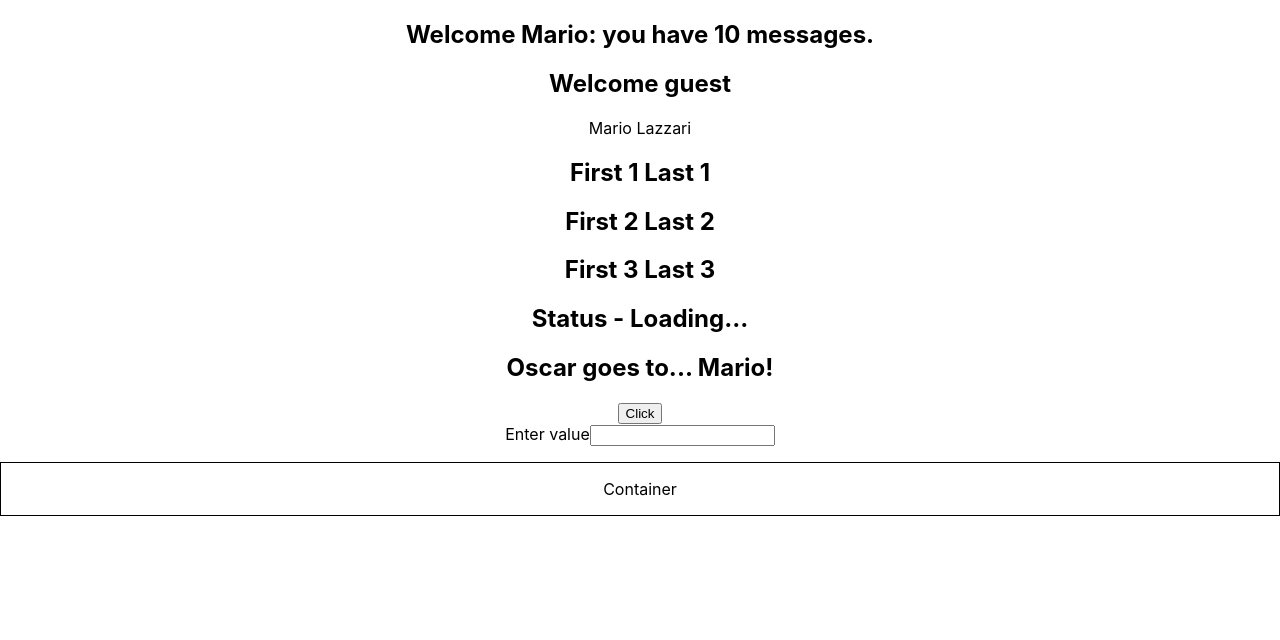
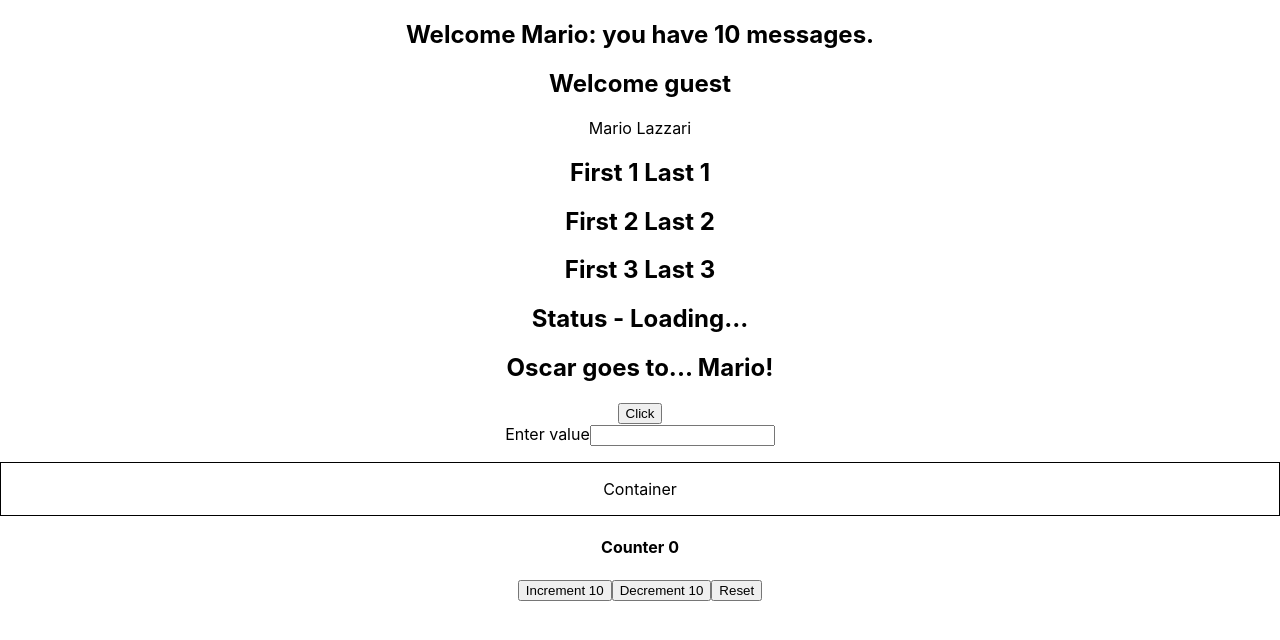
Before and after one commit to mariolazzari/react-ts-ce, a React (Create React App) app: page / in a window 1280 px wide. Shown: the top 640 px of the page. Built offline with nearby package versions, Linux system fonts and the light colour scheme.

Commit message:
Done lesson 13

```diff
--- a/src/App.tsx
+++ b/src/App.tsx
@@ -9,9 +9,7 @@ import Heading from "./components/Heading";
 import Button from "./components/Button";
 import Input from "./components/Input";
 import Container from "./components/Container";
-
-const App = () => {
-  const [value, setValue] = useState("");
+import Counter from "./components/Counter";
 
 const person = {
   first: "Mario",
@@ -23,6 +21,15 @@ const App = () => {
   { first: "First 2", last: "Last 2" },
   { first: "First 3", last: "Last 3" },
 ];
+
+const App = () => {
+  const [value, setValue] = useState("");
+
+  const styles = {
+    border: "1px solid black",
+    padding: "1rem",
+    margin: "1rem 0",
+  };
 
   const onButtonClick = (
     e: React.MouseEvent<HTMLButtonElement>,
@@ -50,13 +57,9 @@ const App = () => {
       <Button onClick={onButtonClick} />
       <Input label="Enter value" value={value} onChange={onInputChange} />
 
-      <Container
-        styles={{
-          border: "1px solid black",
-          padding: "1rem",
-          margin: "1rem 0",
-        }}
-      />
+      <Container styles={styles} />
+
+      <Counter />
     </div>
   );
 };
--- /dev/null
+++ b/src/components/Counter.tsx
@@ -0,0 +1,59 @@
+import { useReducer } from "react";
+
+type CounterState = {
+  count: number;
+};
+
+type UpdateAction = {
+  type: "increment" | "decrement";
+  payload: number;
+};
+
+type ResetAction = {
+  type: "reset";
+};
+
+type CounterAction = UpdateAction | ResetAction;
+
+const initialState = {
+  count: 0,
+};
+
+const reducer = (state: CounterState, action: CounterAction) => {
+  switch (action.type) {
+    case "increment":
+      return {
+        count: state.count + action.payload,
+      };
+
+    case "decrement":
+      return {
+        count: state.count - action.payload,
+      };
+
+    case "reset":
+      return initialState;
+
+    default:
+      return state;
+  }
+};
+
+const Counter = () => {
+  const [state, dispatch] = useReducer(reducer, initialState);
+
+  const onIncClick = () => dispatch({ type: "increment", payload: 10 });
+  const onDecClick = () => dispatch({ type: "decrement", payload: 10 });
+  const onResetClick = () => dispatch({ type: "reset" });
+
+  return (
+    <>
+      <h4>Counter {state.count}</h4>
+      <button onClick={onIncClick}>Increment 10</button>
+      <button onClick={onDecClick}>Decrement 10</button>
+      <button onClick={onResetClick}>Reset</button>
+    </>
+  );
+};
+
+export default Counter;
```
Lines whose indentation alone changed are shown as unchanged.
